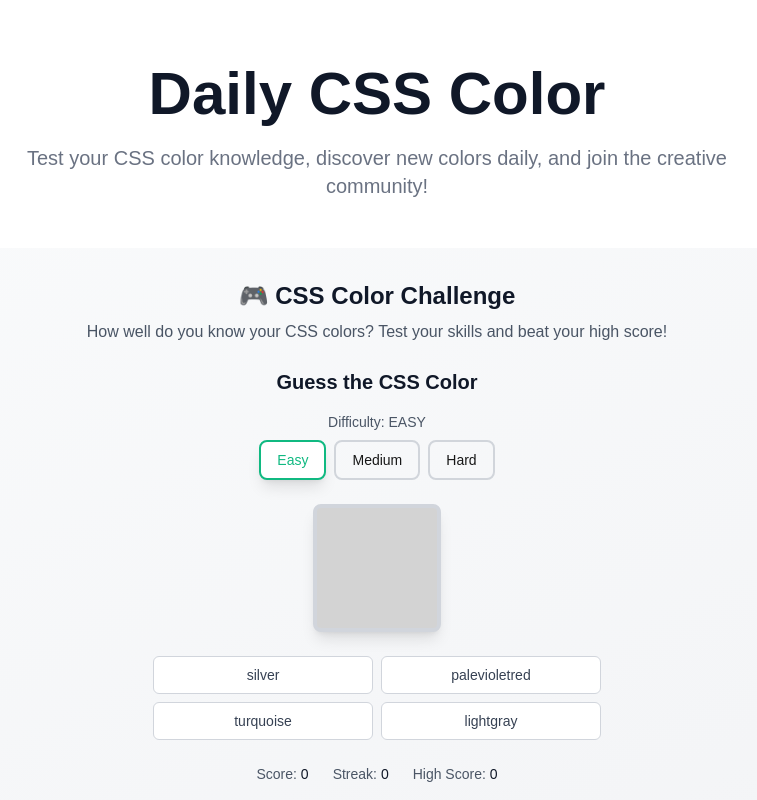
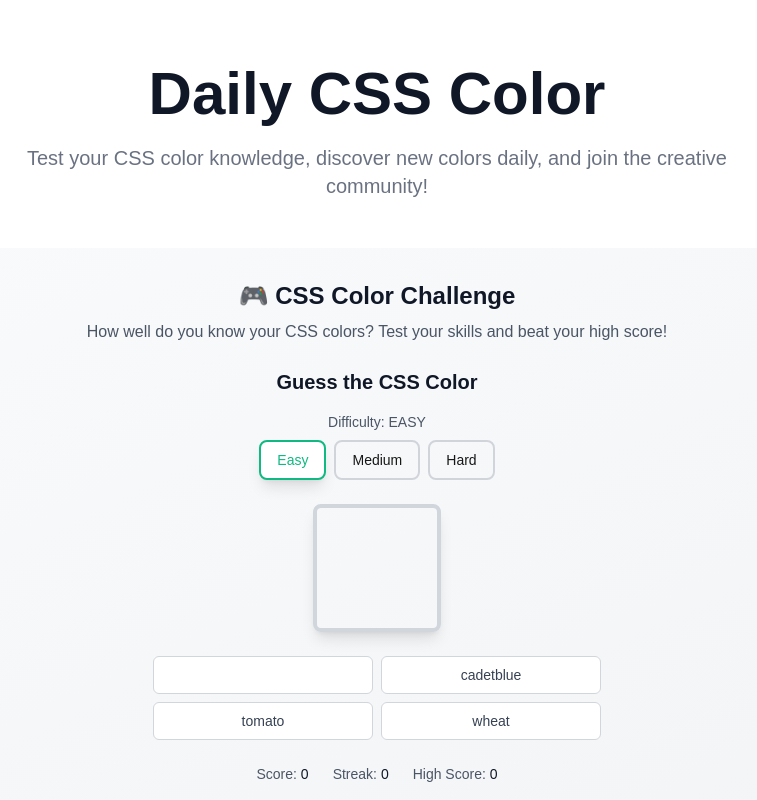
Before and after one commit to Sammii-HK/the-colour-game, a Next.js app: page / in a window 1280 px wide. Shown: the top 800 px of the page, without its empty margins (263-1020 px from the left). Built offline with nearby package versions, Linux system fonts and the light colour scheme; no server answers.

Commit message:
fixing hydration errors

```diff
--- a/src/components/ColourGame.tsx
+++ b/src/components/ColourGame.tsx
@@ -40,8 +40,8 @@ const generateOptions = (correctColor: string, difficulty: Difficulty): string[]
 
 export default function ColourGame() {
   const [difficulty, setDifficulty] = useState<Difficulty>("easy");
-  const [correctColor, setCorrectColor] = useState(getRandomColorFromGroup(getRandomGroup()));
-  const [options, setOptions] = useState(generateOptions(correctColor, difficulty));
+  const [correctColor, setCorrectColor] = useState<string>("");
+  const [options, setOptions] = useState<string[]>([]);
   const [score, setScore] = useState(0);
   const [streak, setStreak] = useState(0);
   const [highScore, setHighScore] = useState(0);
```
